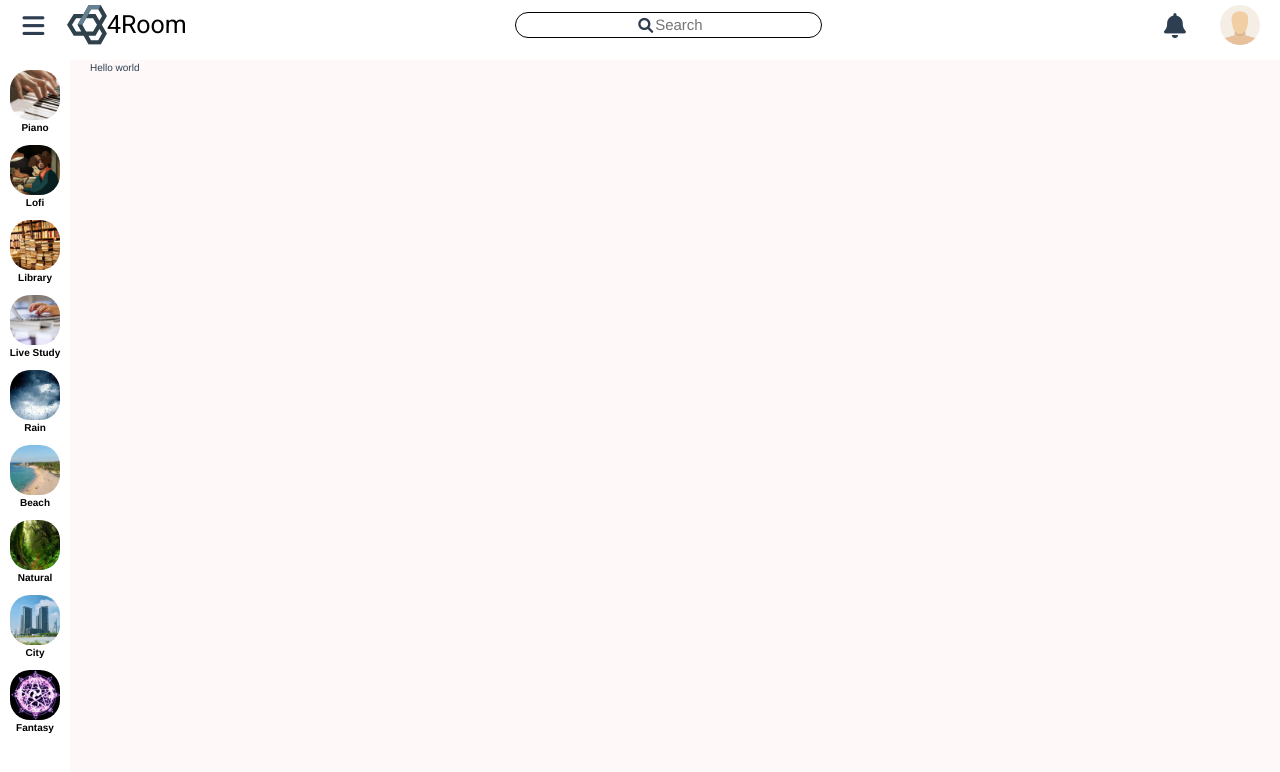
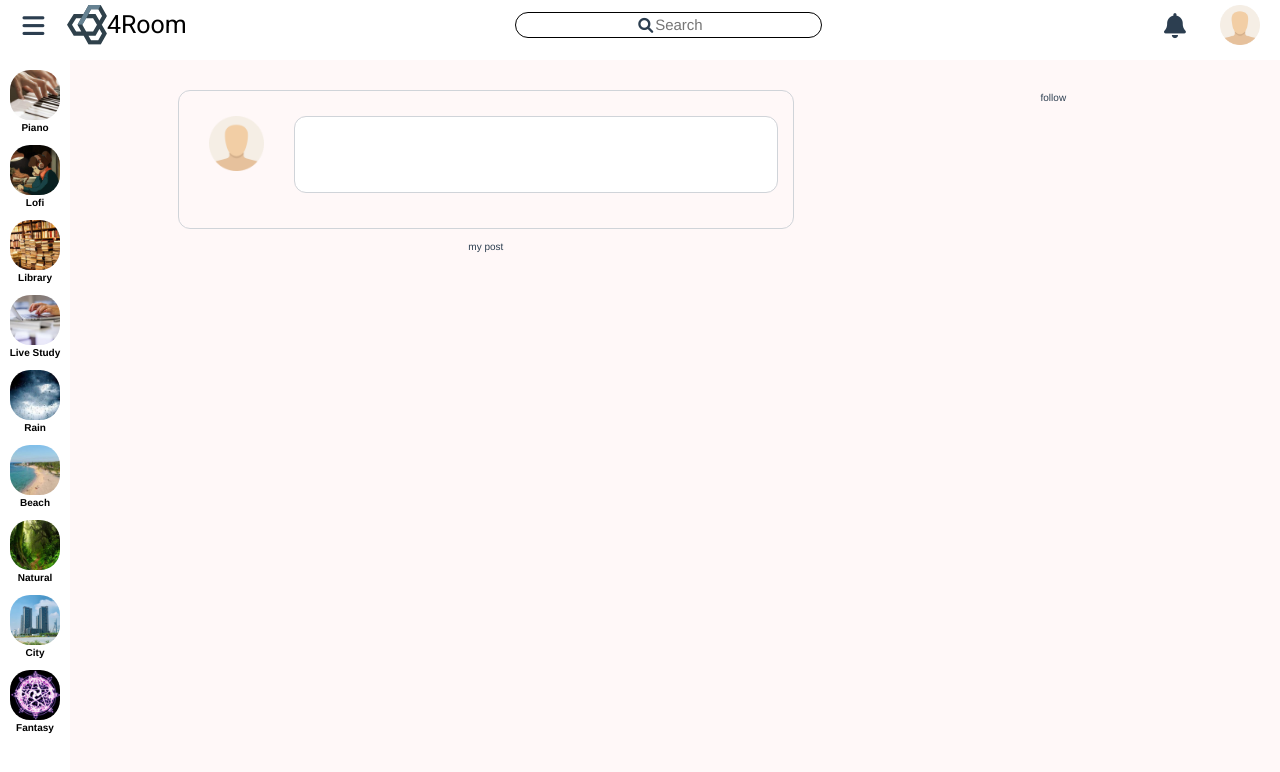
Before and after one commit to BuiChiTrung/4Room-FE, a Vue app: page / in a window 1280 px wide. Shown: the top 772 px of the page. Built offline with nearby package versions, Linux system fonts and the light colour scheme.

Commit message:
(+) add UpPost component with avatar and textarea. Need to handle uploading file to server

```diff
--- /dev/null
+++ b/src/components/newsfeed/Follow.vue
@@ -0,0 +1,17 @@
+<template>
+<div>
+
+</div>
+</template>
+
+<script>
+export default {
+  name: "Follow"
+}
+</script>
+
+<style lang="scss" scoped>
+@import "../../assets/sass/style";
+
+
+</style>
--- /dev/null
+++ b/src/components/newsfeed/Posts.vue
@@ -0,0 +1,18 @@
+<template>
+<div>
+my post
+</div>
+</template>
+
+<script>
+export default {
+  name: "Posts"
+}
+</script>
+
+<style lang="scss" scoped>
+@import "../../assets/sass/style";
+
+
+
+</style>
--- /dev/null
+++ b/src/components/newsfeed/UpPost.vue
@@ -0,0 +1,98 @@
+<template>
+<div class="up-post container">
+  <div class="row row-with-caption">
+    <div class="col-2">
+      <a href="#">
+        <img id="avatar" src="@/assets/images/icons/avatar.png" alt="avatar">
+      </a>
+    </div>
+    <div class="col-10 div-write-caption">
+      <textarea class="form-control text-write-caption" name="caption" placeholder="what's on your mind?">
+      </textarea>
+    </div>
+  </div>
+
+  <div class="row attach-file">
+<!--    <div class="col-10 d-flex mb-3">-->
+<!--      <div class="p-2 bd-highlight">-->
+<!--        <form name="uploadForm">-->
+<!--          <input id="uploadInput" type="file" name="myFiles" multiple>-->
+<!--          <div><input type="submit" value="Send file"></div>-->
+<!--        </form>-->
+<!--      </div>-->
+<!--      <div class="ms-auto p-2 bd-highlight">Flex item</div>-->
+<!--    </div>-->
+  </div>
+</div>
+</template>
+
+<script>
+export default {
+  name: "UpPost"
+}
+</script>
+
+<style lang="scss" scoped>
+@import "../../assets/sass/style";
+
+/* dev */
+//div * {
+//  border: 1px black solid;
+//}
+
+.up-post {
+  margin-bottom: 1em;
+  border: 1px solid #D0D4D9;
+  border-radius: 12px;
+  padding-top: 2.5em;
+  padding-bottom: 2.5em;
+}
+
+.text-write-caption {
+  font-size: 12.9px;
+  line-height: 1.2;
+}
+
+.row-with-caption {
+  height: 7.7em;
+
+}
+
+.attach-file {
+  margin-top: 1em;
+}
+
+.div-write-caption {
+  display: inline;
+}
+
+#avatar {
+  height: 5.5em;
+}
+
+textarea {
+  height: 100%;
+  resize: none;
+  border: 1px solid #D0D4D9;
+  border-radius: 12px;
+}
+
+textarea::-webkit-scrollbar {
+  width: 9px;
+  background-color: #ffffff;
+}
+
+textarea::-webkit-scrollbar-thumb {
+  border-radius: 10px;
+  background-color: #b5c3da;
+}
+
+$breakpoint-tablet: 500px;
+@media (max-width: $breakpoint-tablet) {
+  #avatar {
+    display: none;
+  }
+}
+
+
+</style>
--- a/src/views/home/HomePage.vue
+++ b/src/views/home/HomePage.vue
@@ -1,24 +1,67 @@
 <template>
   <NavBar bgColor="white"/>
   <SideBar bgColor="white"/>
-  <main>
-    <div>Hello world</div>
+
+  <main class="container w-100 vh-100 p-3">
+    <div class="row justify-content-center">
+      <div class="col-8 container newsfeed">
+        <div class="row justify-content-center">
+          <div class="col-10 container">
+            <UpPost></UpPost>
+            <Posts></Posts>
+          </div>
+        </div>
+      </div>
+
+      <div class="follow col-4">
+        follow
+        <Follow></Follow>
+      </div>
+    </div>
+
   </main>
 </template>
 
 <script>
 import SideBar from "@/components/layout/SideBar";
 import NavBar from "@/components/layout/NavBar";
+import UpPost from "../../components/newsfeed/UpPost";
+import Posts from "../../components/newsfeed/Posts";
+import Follow from "../../components/newsfeed/Follow";
+
 export default {
   name: "HomePage",
-  components: {NavBar, SideBar}
+  components: {
+    NavBar,
+    SideBar,
+    UpPost,
+    Posts,
+    Follow
+  }
 }
 </script>
 
 <style lang="scss" scoped>
 @import "../../assets/sass/style";
+
+/* dev */
+//main, main * {
+//  border: 1px solid black;
+//}
+
 main {
-  padding-left: 2rem;
-  //background: green;
+  margin-top: 2em;
 }
+
+$breakpoint-tablet: 775px;
+@media (max-width: $breakpoint-tablet) {
+  .follow {
+    display: none;
+  }
+
+  .newsfeed {
+    width: 100%;
+  }
+}
+
 </style>
```
